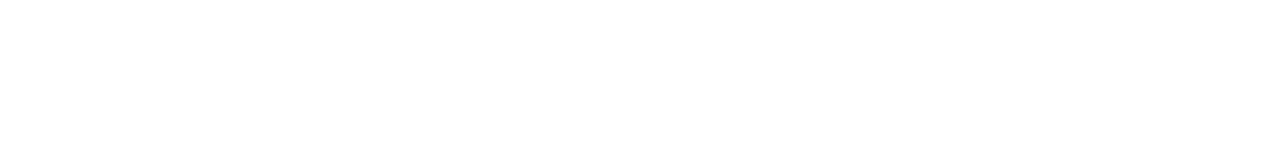
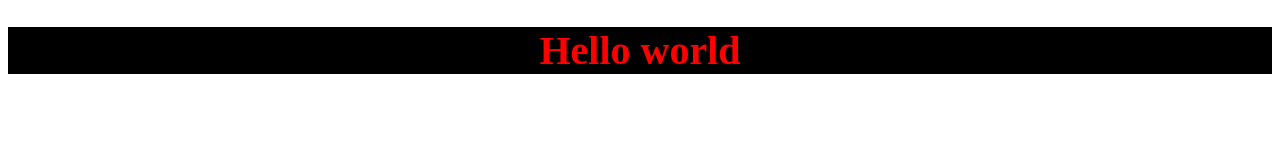
Before and after one commit to ChaoVanThoung/Group2-test-repository, a plain HTML site: page index.html in a window 1280 px wide. Drawn offline with Linux system fonts and the light colour scheme.

Commit message:
h1 and h1 style

```diff
--- a/index.html
+++ b/index.html
@@ -7,6 +7,6 @@
     <link rel="stylesheet" href="main.css">
 </head>
 <body>
-
+    <h1>Hello world</h1>
 </body>
 </html>
--- a/main.css
+++ b/main.css
@@ -0,0 +1,6 @@
+h1{
+    font-size: 40px;
+    color: red;
+    background-color: black;
+    text-align: center;
+}
```
